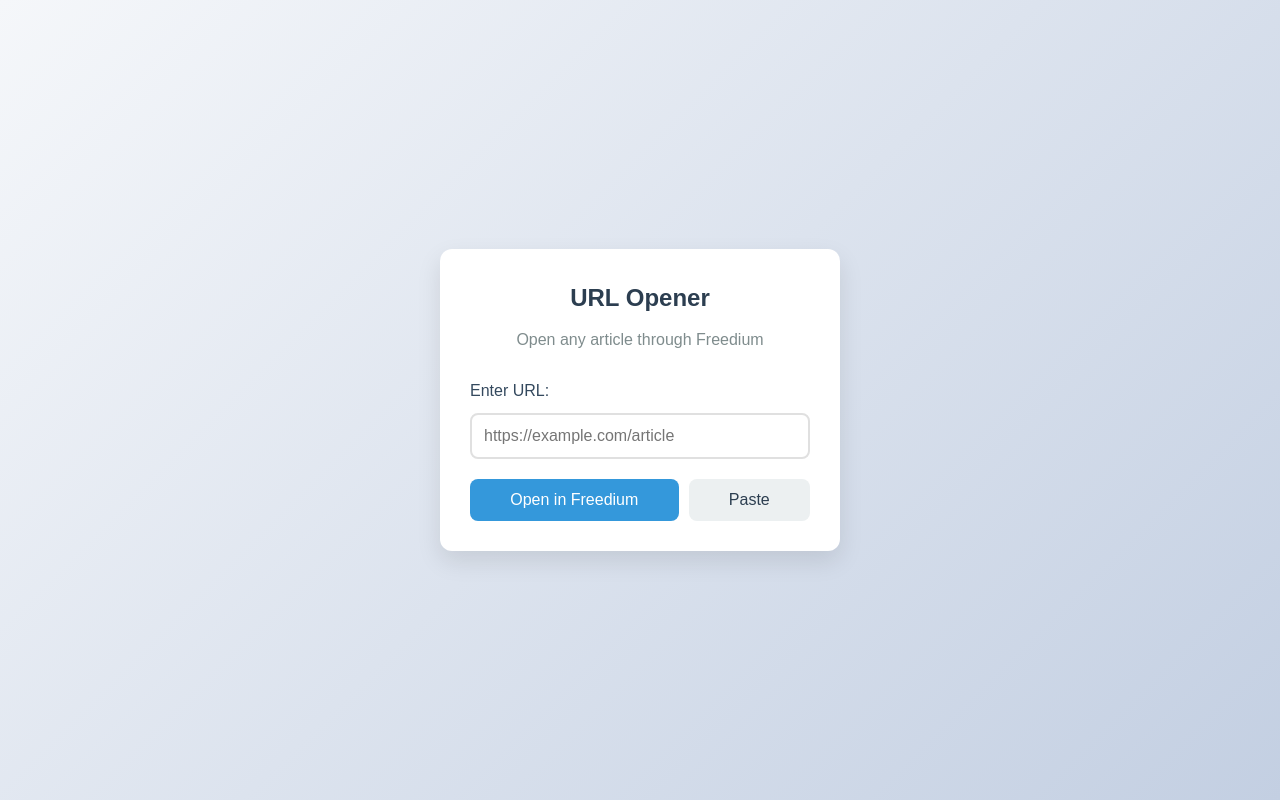
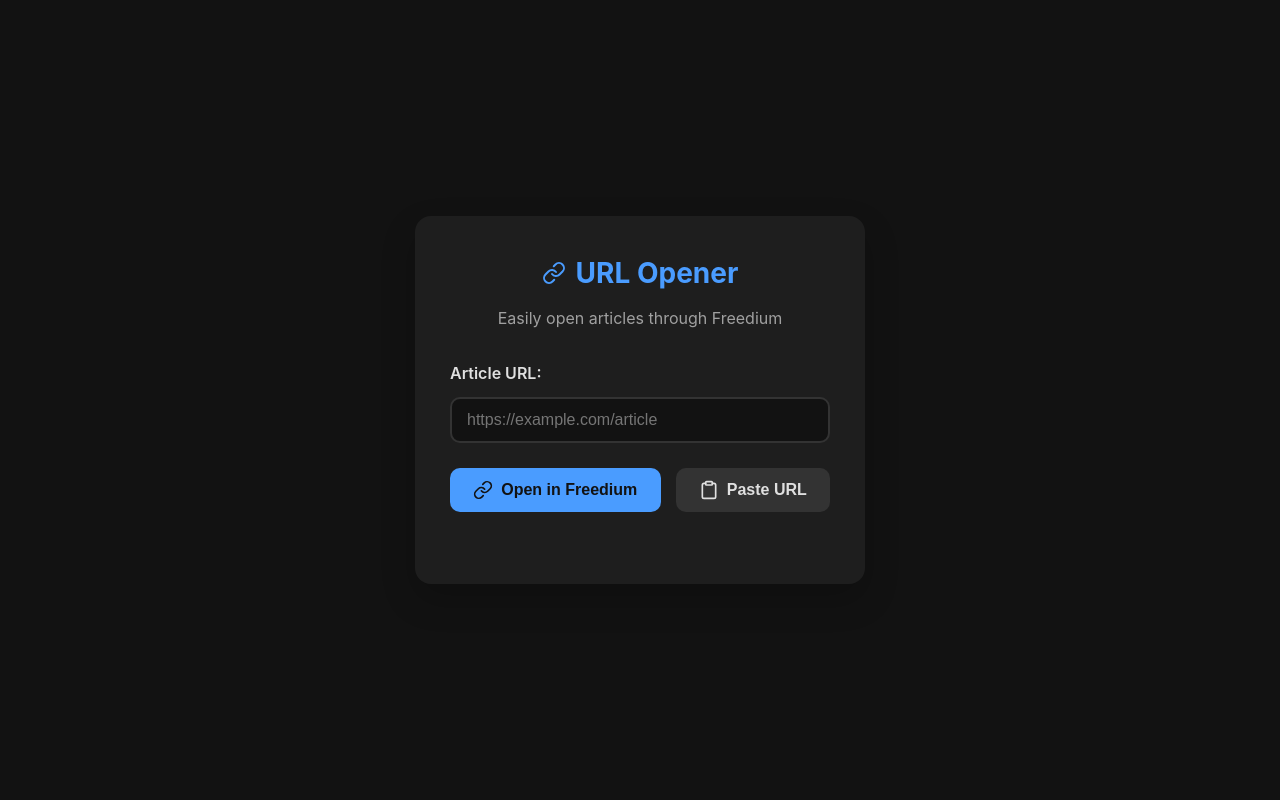
Before and after one commit to vikky2810/Freedium-url-opener, a plain HTML site: page index.html in a window 1280 px wide. Drawn offline with Linux system fonts and the light colour scheme.

Commit message:
add the dark mode

```diff
--- a/index.html
+++ b/index.html
@@ -5,6 +5,17 @@
     <meta name="viewport" content="width=device-width, initial-scale=1.0">
     <title>URL Opener</title>
     <style>
+        :root {
+            /* Dark Mode Color Palette */
+            --primary-color: #4a9cff;
+            --background-color: #121212;
+            --surface-color: #1e1e1e;
+            --text-color: #e0e0e0;
+            --text-secondary: #a0a0a0;
+            --error-color: #ff6b6b;
+            --border-color: #333333;
+        }
+
         * {
             margin: 0;
             padding: 0;
@@ -12,122 +23,171 @@
         }
 
         body {
-            font-family: 'Arial', sans-serif;
-            background: linear-gradient(135deg, #f5f7fa 0%, #c3cfe2 100%);
+            font-family: 'Inter', -apple-system, BlinkMacSystemFont, 'Segoe UI', Roboto, Oxygen, Ubuntu, Cantarell, 'Open Sans', 'Helvetica Neue', sans-serif;
+            background-color: var(--background-color);
             min-height: 100vh;
             display: flex;
             justify-content: center;
             align-items: center;
             padding: 20px;
             line-height: 1.6;
+            color: var(--text-color);
+            transition: background-color 0.3s ease, color 0.3s ease;
         }
 
         .container {
-            background-color: white;
-            border-radius: 12px;
-            box-shadow: 0 10px 25px rgba(0,0,0,0.1);
+            background-color: var(--surface-color);
+            border-radius: 16px;
+            box-shadow: 0 15px 35px rgba(0,0,0,0.2);
             width: 100%;
-            max-width: 400px;
-            padding: 30px;
+            max-width: 450px;
+            padding: 35px;
             text-align: center;
+            transition: transform 0.3s ease, background-color 0.3s ease;
+        }
+
+        .container:hover {
+            transform: translateY(-5px);
         }
 
         .header {
-            margin-bottom: 25px;
+            margin-bottom: 30px;
         }
 
         .header h1 {
-            color: #2c3e50;
-            font-size: 24px;
+            color: var(--primary-color);
+            font-size: 28px;
+            margin-bottom: 10px;
+            display: flex;
+            align-items: center;
+            justify-content: center;
+            gap: 10px;
         }
 
         .header p {
-            color: #7f8c8d;
-            margin-top: 10px;
+            color: var(--text-secondary);
+            font-size: 16px;
         }
 
         .form-group {
-            margin-bottom: 20px;
+            margin-bottom: 25px;
+            text-align: left;
         }
 
         .form-group label {
             display: block;
             margin-bottom: 10px;
-            color: #34495e;
-            text-align: left;
+            font-weight: 600;
+            color: var(--text-color);
         }
 
         .form-control {
             width: 100%;
-            padding: 12px;
-            border: 2px solid #e0e0e0;
-            border-radius: 8px;
+            padding: 12px 15px;
+            border: 2px solid var(--border-color);
+            border-radius: 10px;
             font-size: 16px;
             transition: all 0.3s ease;
+            background-color: var(--background-color);
+            color: var(--text-color);
         }
 
         .form-control:focus {
             outline: none;
-            border-color: #3498db;
-            box-shadow: 0 0 0 2px rgba(52, 152, 219, 0.2);
+            border-color: var(--primary-color);
+            box-shadow: 0 0 0 3px rgba(74, 156, 255, 0.2);
         }
 
         .btn-group {
             display: flex;
-            gap: 10px;
+            gap: 15px;
         }
 
         .btn {
             flex-grow: 1;
-            padding: 12px;
+            padding: 12px 15px;
             border: none;
-            border-radius: 8px;
+            border-radius: 10px;
             font-size: 16px;
+            font-weight: 600;
             cursor: pointer;
             transition: all 0.3s ease;
+            display: flex;
+            align-items: center;
+            justify-content: center;
+            gap: 8px;
+        }
+
+        .btn svg {
+            width: 20px;
+            height: 20px;
         }
 
         .btn-primary {
-            background-color: #3498db;
-            color: white;
+            background-color: var(--primary-color);
+            color: var(--background-color);
         }
 
         .btn-primary:hover {
-            background-color: #2980b9;
+            opacity: 0.9;
         }
 
         .btn-secondary {
-            background-color: #ecf0f1;
-            color: #2c3e50;
+            background-color: var(--border-color);
+            color: var(--text-color);
         }
 
         .btn-secondary:hover {
-            background-color: #dfe4e6;
+            opacity: 0.9;
         }
 
         .error-message {
-            color: #e74c3c;
+            color: var(--error-color);
             margin-top: 15px;
-            display: none;
+            font-size: 14px;
+            opacity: 0;
+            transition: opacity 0.3s ease;
+        }
+
+        .error-message.show {
+            opacity: 1;
+        }
+
+        @media (max-width: 480px) {
+            .container {
+                padding: 25px;
+                margin: 0 10px;
+            }
+
+            .btn-group {
+                flex-direction: column;
+            }
         }
     </style>
 </head>
 <body>
     <div class="container">
         <div class="header">
-            <h1>URL Opener</h1>
-            <p>Open any article through Freedium</p>
+            <h1>
+                <svg xmlns="http://www.w3.org/2000/svg" width="24" height="24" viewBox="0 0 24 24" fill="none" stroke="currentColor" stroke-width="2" stroke-linecap="round" stroke-linejoin="round">
+                    <path d="M10 13a5 5 0 0 0 7.54.54l3-3a5 5 0 0 0-7.07-7.07l-1.72 1.71"></path>
+                    <path d="M14 11a5 5 0 0 0-7.54-.54l-3 3a5 5 0 0 0 7.07 7.07l1.71-1.71"></path>
+                </svg>
+                URL Opener
+            </h1>
+            <p>Easily open articles through Freedium</p>
         </div>
 
         <form id="urlForm">
             <div class="form-group">
-                <label for="url">Enter URL:</label>
+                <label for="url">Article URL:</label>
                 <input
                     type="url"
                     id="url"
                     class="form-control"
                     placeholder="https://example.com/article"
                     required
+                    aria-describedby="urlHelp"
                 >
             </div>
 
@@ -136,6 +196,10 @@
                     type="submit"
                     class="btn btn-primary"
                 >
+                    <svg xmlns="http://www.w3.org/2000/svg" width="24" height="24" viewBox="0 0 24 24" fill="none" stroke="currentColor" stroke-width="2" stroke-linecap="round" stroke-linejoin="round">
+                        <path d="M10 13a5 5 0 0 0 7.54.54l3-3a5 5 0 0 0-7.07-7.07l-1.72 1.71"></path>
+                        <path d="M14 11a5 5 0 0 0-7.54-.54l-3 3a5 5 0 0 0 7.07 7.07l1.71-1.71"></path>
+                    </svg>
                     Open in Freedium
                 </button>
                 <button
@@ -143,7 +207,11 @@
                     id="pasteButton"
                     class="btn btn-secondary"
                 >
-                    Paste
+                    <svg xmlns="http://www.w3.org/2000/svg" width="24" height="24" viewBox="0 0 24 24" fill="none" stroke="currentColor" stroke-width="2" stroke-linecap="round" stroke-linejoin="round">
+                        <rect x="8" y="2" width="8" height="4" rx="1" ry="1"></rect>
+                        <path d="M16 4h2a2 2 0 0 1 2 2v14a2 2 0 0 1-2 2H6a2 2 0 0 1-2-2V6a2 2 0 0 1 2-2h2"></path>
+                    </svg>
+                    Paste URL
                 </button>
             </div>
         </form>
@@ -154,32 +222,56 @@
     </div>
 
     <script>
-        document.getElementById('urlForm').addEventListener('submit', function(event) {
+        const urlForm = document.getElementById('urlForm');
+        const urlInput = document.getElementById('url');
+        const errorMessage = document.getElementById('errorMessage');
+        const pasteButton = document.getElementById('pasteButton');
+
+        // URL validation function
+        function isValidURL(string) {
+            try {
+                new URL(string);
+                return true;
+            } catch {
+                return false;
+            }
+        }
+
+        // Form submission handler
+        urlForm.addEventListener('submit', function(event) {
             event.preventDefault();
-            const urlInput = document.getElementById('url');
-            const errorMessage = document.getElementById('errorMessage');
             const url = urlInput.value.trim();
 
-            try {
-                new URL(url);
+            if (isValidURL(url)) {
                 const prefixedUrl = `https://freedium.cfd/${url}`;
                 window.open(prefixedUrl, '_blank');
                 urlInput.value = ''; // Clear input after successful open
-                errorMessage.style.display = 'none';
-            } catch {
-                errorMessage.style.display = 'block';
+                errorMessage.classList.remove('show');
+            } else {
+                errorMessage.classList.add('show');
                 urlInput.focus();
             }
         });
 
         // Paste button functionality
-        document.getElementById('pasteButton').addEventListener('click', async function() {
+        pasteButton.addEventListener('click', async function() {
             try {
                 const text = await navigator.clipboard.readText();
-                document.getElementById('url').value = text;
+                if (isValidURL(text)) {
+                    urlInput.value = text;
+                    errorMessage.classList.remove('show');
+                } else {
+                    errorMessage.classList.add('show');
+                }
             } catch (err) {
-                alert('Failed to paste: ' + err);
+                errorMessage.textContent = 'Failed to paste URL';
+                errorMessage.classList.add('show');
             }
+        });
+
+        // Remove error message when typing
+        urlInput.addEventListener('input', function() {
+            errorMessage.classList.remove('show');
         });
     </script>
 </body>
```
